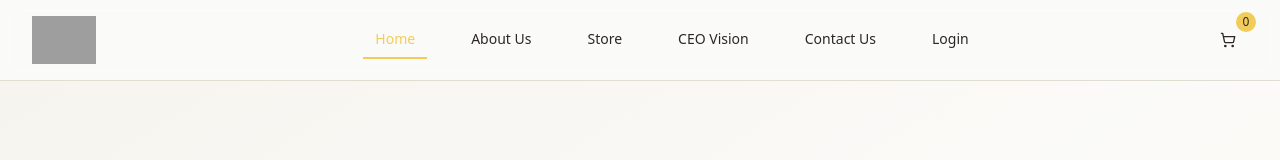
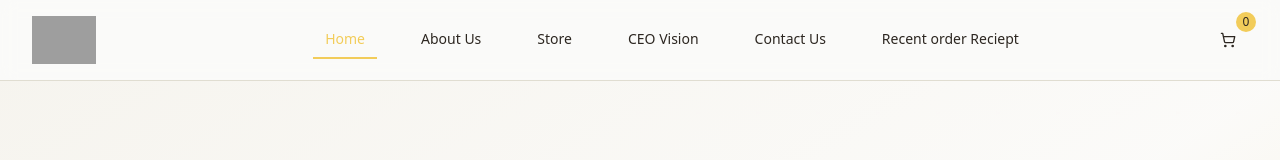
Before and after one commit to syedmusaa/new-merfume, a React (Vite) app: page / in a window 1280 px wide. Shown: the top 160 px of the page. Built offline with nearby package versions, Linux system fonts and the light colour scheme; grey boxes are pictures that could not be loaded.

Commit message:
correct the route

```diff
--- a/client/components/Navigation.tsx
+++ b/client/components/Navigation.tsx
@@ -13,7 +13,7 @@ export default function Navigation() {
     { name: "Store", path: "/store" },
     { name: "CEO Vision", path: "/ceo-vision" },
     { name: "Contact Us", path: "/contact" },
-    { name: "Login", path: "/admin/login" },
+    { name: "Recent order Reciept", path: "/success" },
   ];
 
   const isActive = (path: string) => location.pathname === path;
```
